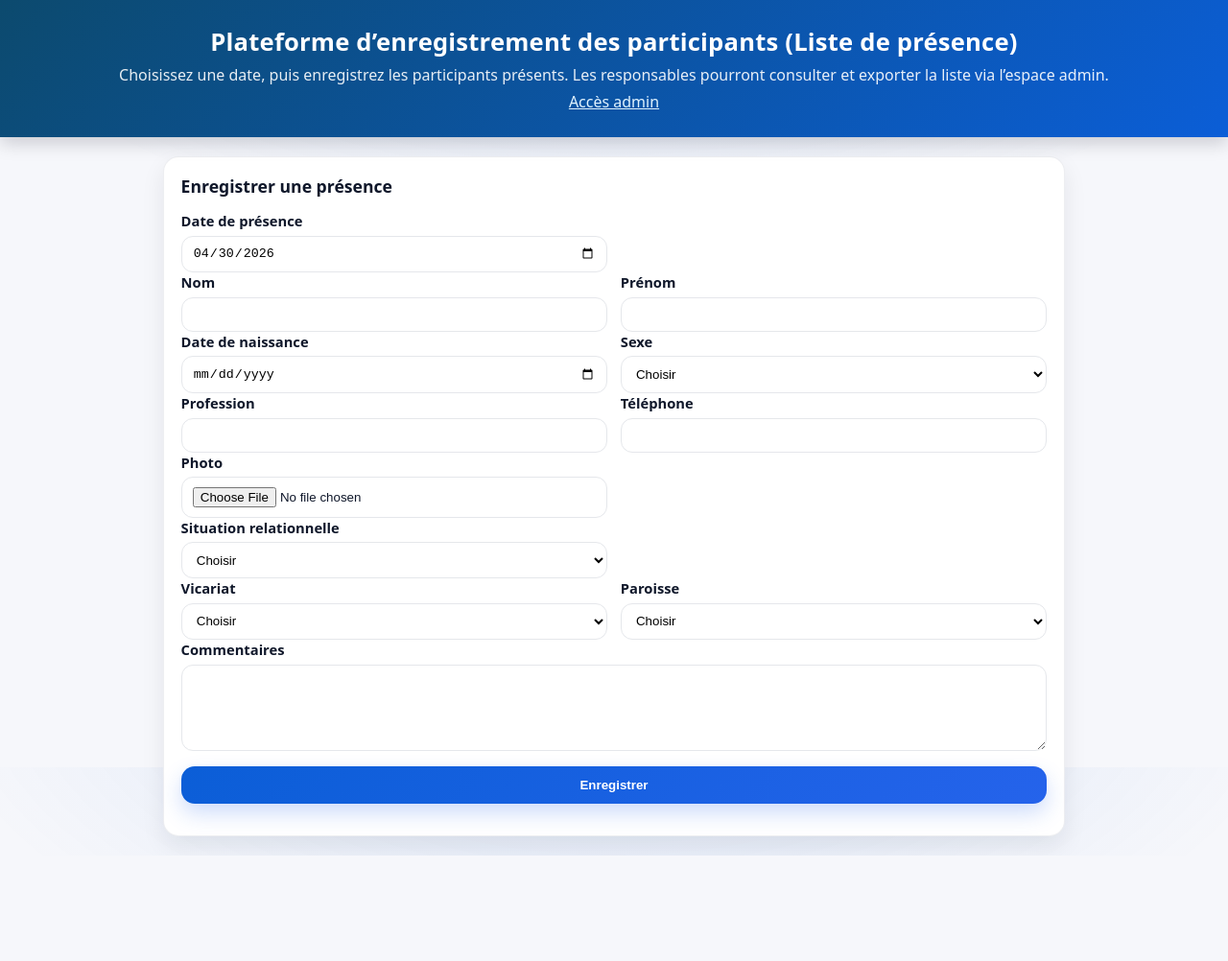
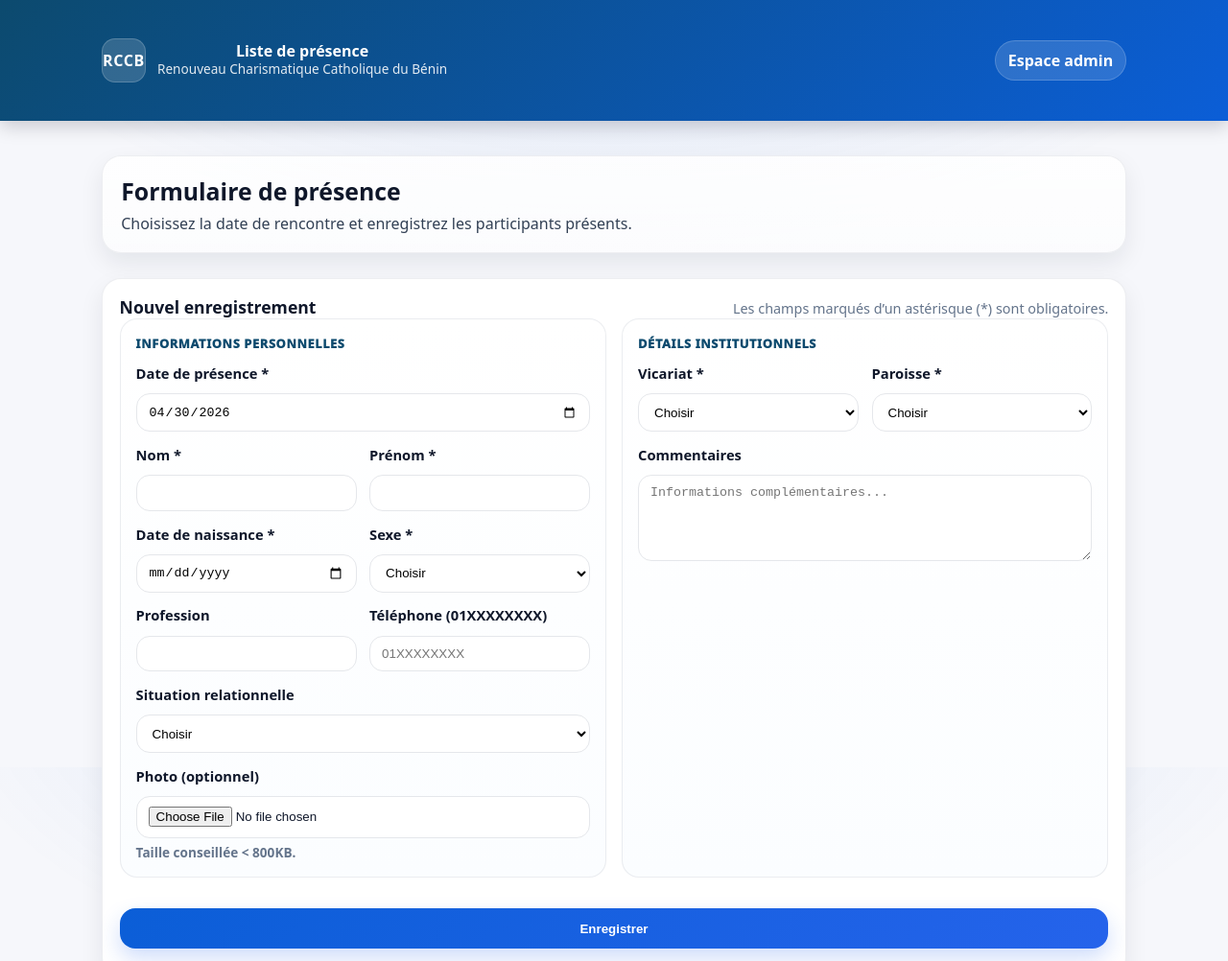
Before and after one commit to Cristal-Invictus/RCCB, a website: page public/index.html in a window 1280 px wide. Shown: the top 1002 px of the page at 96% size. Before the commit the page ends 892 px from the top, so only its background shows below. Drawn offline with Linux system fonts and the light colour scheme.

Commit message:
Refonte UI formulaire public (maquette)

```diff
--- a/public/index.html
+++ b/public/index.html
@@ -7,47 +7,85 @@
   <link rel="stylesheet" href="/styles.css" />
 </head>
 <body>
-  <header>
-    <h1>Plateforme d’enregistrement des participants (Liste de présence)</h1>
-    <p>Choisissez une date, puis enregistrez les participants présents. Les responsables pourront consulter et exporter la liste via l’espace admin.</p>
-  <p><a href="/admin/login" style="color:#e0f2fe; text-decoration:underline;">Accès admin</a></p>
+  <header class="topbar">
+    <div class="topbar__inner">
+      <div class="brand">
+        <div class="brand__mark" aria-hidden="true">RCCB</div>
+        <div class="brand__text">
+          <div class="brand__title">Liste de présence</div>
+          <div class="brand__subtitle">Renouveau Charismatique Catholique du Bénin</div>
+        </div>
+      </div>
+      <nav class="topbar__nav">
+        <a class="navLink" href="/admin/login">Espace admin</a>
+      </nav>
+    </div>
   </header>
 
-  <main class="grid" style="grid-template-columns:1fr; max-width:980px; margin:0 auto;">
-    <section class="card">
-      <h2>Enregistrer une présence</h2>
-      <form id="inscriptionForm">
-        <div class="row">
-          <label>Date de présence<input type="date" name="presence_date" required /></label>
-          <label>&nbsp;<input disabled style="visibility:hidden" /></label>
+  <main class="page">
+    <section class="hero">
+      <div class="hero__inner">
+        <h1>Formulaire de présence</h1>
+        <p>Choisissez la date de rencontre et enregistrez les participants présents.</p>
       </div>
-        <div class="row">
-          <label>Nom<input name="nom" required /></label>
-          <label>Prénom<input name="prenom" required /></label>
+    </section>
+
+    <section class="panel">
+      <div class="panel__head">
+        <h2>Nouvel enregistrement</h2>
+        <div class="hint">Les champs marqués d’un astérisque (*) sont obligatoires.</div>
       </div>
-        <div class="row">
-          <label>Date de naissance<input type="date" name="date_naissance" required /></label>
-          <label>Sexe
-            <select name="sexe" required>
+
+      <form id="inscriptionForm" class="formGrid">
+        <div class="cardSection">
+          <div class="sectionTitle">Informations personnelles</div>
+
+          <div class="fields">
+            <label class="field">
+              <span class="field__label">Date de présence *</span>
+              <input class="field__control" type="date" name="presence_date" required />
+            </label>
+
+            <div class="fieldRow">
+              <label class="field">
+                <span class="field__label">Nom *</span>
+                <input class="field__control" name="nom" autocomplete="family-name" required />
+              </label>
+              <label class="field">
+                <span class="field__label">Prénom *</span>
+                <input class="field__control" name="prenom" autocomplete="given-name" required />
+              </label>
+            </div>
+
+            <div class="fieldRow">
+              <label class="field">
+                <span class="field__label">Date de naissance *</span>
+                <input class="field__control" type="date" name="date_naissance" required />
+              </label>
+              <label class="field">
+                <span class="field__label">Sexe *</span>
+                <select class="field__control" name="sexe" required>
                   <option value="">Choisir</option>
                   <option>Masculin</option>
                   <option>Féminin</option>
                 </select>
               </label>
             </div>
-        <div class="row">
-          <label>Profession<input name="profession" /></label>
-          <label>Téléphone<input name="telephone" /></label>
+
+            <div class="fieldRow">
+              <label class="field">
+                <span class="field__label">Profession</span>
+                <input class="field__control" name="profession" autocomplete="organization-title" />
+              </label>
+              <label class="field">
+                <span class="field__label">Téléphone (01XXXXXXXX)</span>
+                <input class="field__control" name="telephone" inputmode="numeric" placeholder="01XXXXXXXX" />
+              </label>
             </div>
-        <div class="row">
-          <label>Photo
-            <input type="file" name="photo" accept="image/*" />
-          </label>
-          <label>&nbsp;<input disabled style="visibility:hidden" /></label>
-        </div>
-        <div class="row">
-          <label>Situation relationnelle
-            <select name="situation_relationnelle">
+
+            <label class="field">
+              <span class="field__label">Situation relationnelle</span>
+              <select class="field__control" name="situation_relationnelle">
                 <option value="">Choisir</option>
                 <option value="Célibataire">Célibataire</option>
                 <option value="Libre">Libre</option>
@@ -58,18 +96,42 @@
                 <option value="Veuf/Veuve">Veuf/Veuve</option>
               </select>
             </label>
-          <label>&nbsp;
-            <input disabled style="visibility:hidden" />
+
+            <label class="field">
+              <span class="field__label">Photo (optionnel)</span>
+              <input class="field__control" type="file" name="photo" accept="image/*" />
+              <span class="field__hint">Taille conseillée &lt; 800KB.</span>
             </label>
           </div>
-        <div class="row">
-          <label>Vicariat<select name="vicariat" id="vicariat" required></select></label>
-          <label>Paroisse<select name="paroisse" id="paroisse" required></select></label>
         </div>
-        <label>Commentaires<textarea name="commentaires" rows="3"></textarea></label>
-  <button type="submit">Enregistrer</button>
+
+        <div class="cardSection">
+          <div class="sectionTitle">Détails institutionnels</div>
+
+          <div class="fields">
+            <div class="fieldRow">
+              <label class="field">
+                <span class="field__label">Vicariat *</span>
+                <select class="field__control" name="vicariat" id="vicariat" required></select>
+              </label>
+              <label class="field">
+                <span class="field__label">Paroisse *</span>
+                <select class="field__control" name="paroisse" id="paroisse" required></select>
+              </label>
+            </div>
+
+            <label class="field">
+              <span class="field__label">Commentaires</span>
+              <textarea class="field__control" name="commentaires" rows="3" placeholder="Informations complémentaires..."></textarea>
+            </label>
+          </div>
+        </div>
+
+        <div class="formActions">
+          <button type="submit" class="btnPrimary">Enregistrer</button>
+          <p id="flash" class="flash" role="status" aria-live="polite"></p>
+        </div>
       </form>
-      <p id="flash"></p>
     </section>
   </main>
 
--- a/public/styles.css
+++ b/public/styles.css
@@ -1,4 +1,4 @@
-/* --- Modern UI theme --- */
+/* --- RCCB UI theme --- */
 :root {
 	--bg: #f6f7fb;
 	--card: #ffffff;
@@ -8,6 +8,7 @@
 	--primary: #0b5ed7;
 	--primary-2: #0c4a6e;
 	--shadow: 0 10px 25px rgba(15, 23, 42, 0.08);
+	--ring: 0 0 0 4px rgba(11, 94, 215, .15);
 }
 
 * { box-sizing: border-box; }
@@ -18,6 +19,128 @@ body {
 	background: radial-gradient(1200px 600px at 50% -100px, rgba(11, 94, 215, 0.12), transparent 60%), var(--bg);
 	color: var(--text);
 }
+
+/* Topbar / hero (public) */
+.topbar {
+	background: linear-gradient(135deg, var(--primary-2), #0b5ed7);
+	color: #fff;
+	position: sticky;
+	top: 0;
+	z-index: 10;
+	box-shadow: 0 6px 18px rgba(2, 6, 23, .18);
+}
+.topbar__inner {
+	max-width: 1100px;
+	margin: 0 auto;
+	padding: .9rem 1rem;
+	display: flex;
+	align-items: center;
+	justify-content: space-between;
+	gap: 1rem;
+}
+.brand { display: flex; align-items: center; gap: .75rem; min-width: 0; }
+.brand__mark {
+	width: 46px;
+	height: 46px;
+	border-radius: 14px;
+	background: rgba(255, 255, 255, .16);
+	border: 1px solid rgba(255, 255, 255, .18);
+	display: grid;
+	place-items: center;
+	font-weight: 900;
+	letter-spacing: .04em;
+}
+.brand__title { font-weight: 900; line-height: 1.1; }
+.brand__subtitle { font-size: .85rem; color: rgba(255, 255, 255, .88); white-space: nowrap; overflow: hidden; text-overflow: ellipsis; max-width: 52vw; }
+.topbar__nav { display: flex; gap: .6rem; align-items: center; }
+.navLink {
+	color: #fff;
+	text-decoration: none;
+	font-weight: 800;
+	padding: .55rem .8rem;
+	border-radius: 999px;
+	background: rgba(255, 255, 255, .14);
+	border: 1px solid rgba(255, 255, 255, .18);
+}
+.navLink:hover { background: rgba(255, 255, 255, .18); }
+
+.page { max-width: 1100px; margin: 0 auto; padding: 1rem; }
+.hero {
+	padding: 1.25rem 0 .6rem;
+}
+.hero__inner {
+	background: linear-gradient(180deg, rgba(255,255,255,.85), rgba(255,255,255,.65));
+	border: 1px solid rgba(229, 231, 235, .7);
+	border-radius: 20px;
+	box-shadow: var(--shadow);
+	padding: 1.2rem 1.2rem;
+}
+.hero h1 { margin: 0; font-size: clamp(1.2rem, 2.2vw, 1.55rem); }
+.hero p { margin: .35rem 0 0; color: #334155; }
+
+.panel {
+	margin-top: 1rem;
+	background: var(--card);
+	border: 1px solid rgba(229, 231, 235, .7);
+	border-radius: 20px;
+	box-shadow: var(--shadow);
+	padding: 1.1rem;
+}
+.panel__head { display: flex; align-items: baseline; justify-content: space-between; gap: 1rem; flex-wrap: wrap; }
+.panel__head h2 { margin: 0; font-size: 1.1rem; }
+
+.sectionTitle {
+	font-weight: 950;
+	letter-spacing: .05em;
+	text-transform: uppercase;
+	font-size: .8rem;
+	color: #0c4a6e;
+	margin-bottom: .75rem;
+}
+
+.formGrid { display: grid; grid-template-columns: 1fr 1fr; gap: 1rem; }
+.cardSection {
+	background: linear-gradient(180deg, #ffffff, #fbfdff);
+	border: 1px solid rgba(229, 231, 235, .75);
+	border-radius: 18px;
+	padding: 1rem;
+}
+.fields { display: grid; gap: .85rem; }
+.fieldRow { display: grid; grid-template-columns: 1fr 1fr; gap: .85rem; }
+.field { display: grid; gap: .35rem; }
+.field__label { font-weight: 750; font-size: .92rem; color: #0f172a; }
+.field__hint { color: var(--muted); font-size: .85rem; }
+.field__control {
+	width: 100%;
+	padding: .65rem .75rem;
+	border-radius: 14px;
+	border: 1px solid var(--border);
+	background: #fff;
+	outline: none;
+	transition: box-shadow .15s ease, border-color .15s ease;
+}
+.field__control:focus { border-color: rgba(11, 94, 215, .55); box-shadow: var(--ring); }
+
+.formActions {
+	grid-column: 1 / -1;
+	display: grid;
+	gap: .6rem;
+	margin-top: .25rem;
+}
+.btnPrimary {
+	width: 100%;
+	padding: .85rem 1rem;
+	border-radius: 16px;
+	border: 0;
+	cursor: pointer;
+	font-weight: 900;
+	background: linear-gradient(135deg, #0b5ed7, #2563eb);
+	color: #fff;
+	box-shadow: 0 10px 22px rgba(37, 99, 235, .22);
+}
+.btnPrimary:hover { filter: brightness(0.98); transform: translateY(-1px); }
+.btnPrimary:active { transform: translateY(0); }
+.flash { margin: 0; font-weight: 850; }
 
 header {
 	background: linear-gradient(135deg, var(--primary-2), #0b5ed7);
@@ -92,7 +215,7 @@ input, select, textarea {
 }
 input:focus, select:focus, textarea:focus {
 	border-color: rgba(11, 94, 215, .55);
-	box-shadow: 0 0 0 4px rgba(11, 94, 215, .15);
+	box-shadow: var(--ring);
 }
 textarea { resize: vertical; min-height: 90px; }
 
@@ -184,6 +307,8 @@ th, td { border-bottom: 1px solid #f1f5f9; padding: .55rem .55rem; text-align: l
 @media (max-width: 900px) {
 	.grid, .row, .stats { grid-template-columns: 1fr; }
 	.tableWrap { max-height: none; }
+	.formGrid { grid-template-columns: 1fr; }
+	.fieldRow { grid-template-columns: 1fr; }
 }
 
 @media (max-width: 900px) {
```
Lines whose indentation alone changed are shown as unchanged.
